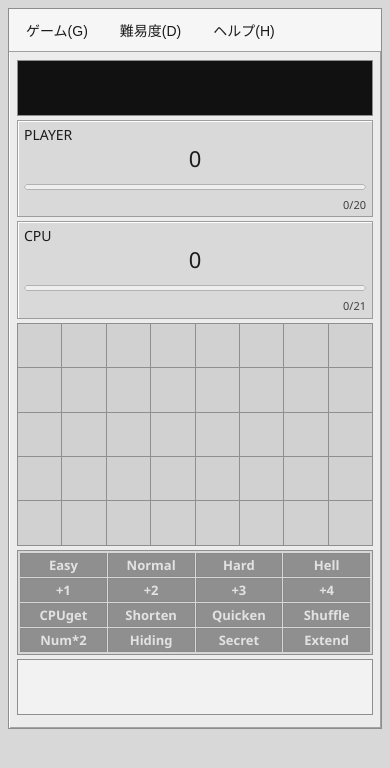
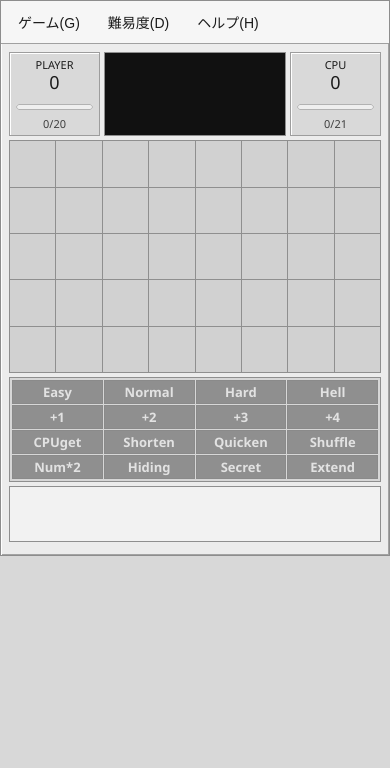
Before and after one commit to saaria/suji-sagashi-v3, a React (Vite) app: page / in a window 390 px wide. Shown: the top 768 px of the page. Built offline with nearby package versions, Linux system fonts and the light colour scheme.

Commit message:
レスポンシブレイアウトに対応

```diff
--- a/src/App.css
+++ b/src/App.css
@@ -1,6 +1,6 @@
 .app-shell {
   min-height: 100vh;
-  padding: 16px;
+  padding: 0;
   background: #d8d8d8;
   color: #1b1b1b;
   display: flex;
@@ -9,8 +9,8 @@
 }
 
 .game-window {
-  width: 100%;
-  max-width: 960px;
+  width: 960px;
+  max-width: 100%;
   background: #ececec;
   border: 1px solid #8d8d8d;
   box-shadow: inset 1px 1px 0 #ffffff, inset -1px -1px 0 #a3a3a3;
@@ -28,7 +28,7 @@
 
 .app-menu {
   display: flex;
-  gap: 18px;
+  gap: 14px;
   font-size: 14px;
   white-space: nowrap;
   align-items: center;
@@ -152,7 +152,7 @@
 
 .status-row {
   display: grid;
-  grid-template-columns: minmax(125px, 1fr) minmax(260px, 2fr) minmax(125px, 1fr);
+  grid-template-columns: minmax(96px, 1fr) minmax(0, 6fr) minmax(96px, 1fr);
   gap: 4px;
   margin-bottom: 4px;
 }
@@ -166,13 +166,14 @@
 
 .score-name {
   font-size: 14px;
-  margin-bottom: 2px;
+  margin-bottom: 1px;
+  text-align: center;
 }
 
 .score-points {
   font-size: 22px;
   line-height: 1;
-  margin-bottom: 4px;
+  margin-bottom: 1px;
   text-align: center;
 }
 
@@ -182,10 +183,11 @@
 }
 
 .score-meta {
-  margin-top: 2px;
+  margin-top: 1px;
   font-size: 11px;
   text-align: right;
   color: #3f3f3f;
+  text-align: center;
 }
 
 .message-window {
@@ -303,10 +305,6 @@
 }
 
 @media (max-width: 700px) {
-  .app-shell {
-    padding: 8px;
-  }
-
   .app-header {
     flex-direction: column;
     align-items: stretch;
@@ -317,12 +315,20 @@
   }
 
   .status-row {
-    grid-template-columns: 1fr;
+    grid-template-columns: minmax(72px, 2fr) minmax(0, 4fr) minmax(72px, 2fr);
   }
 
   .message-window {
-    order: -1;
     min-height: 56px;
+  }
+
+  .score-points {
+    font-size: 18px;
+  }
+
+  .score-name,
+  .score-meta {
+    font-size: 11px;
   }
 
   .badge-row {
```
